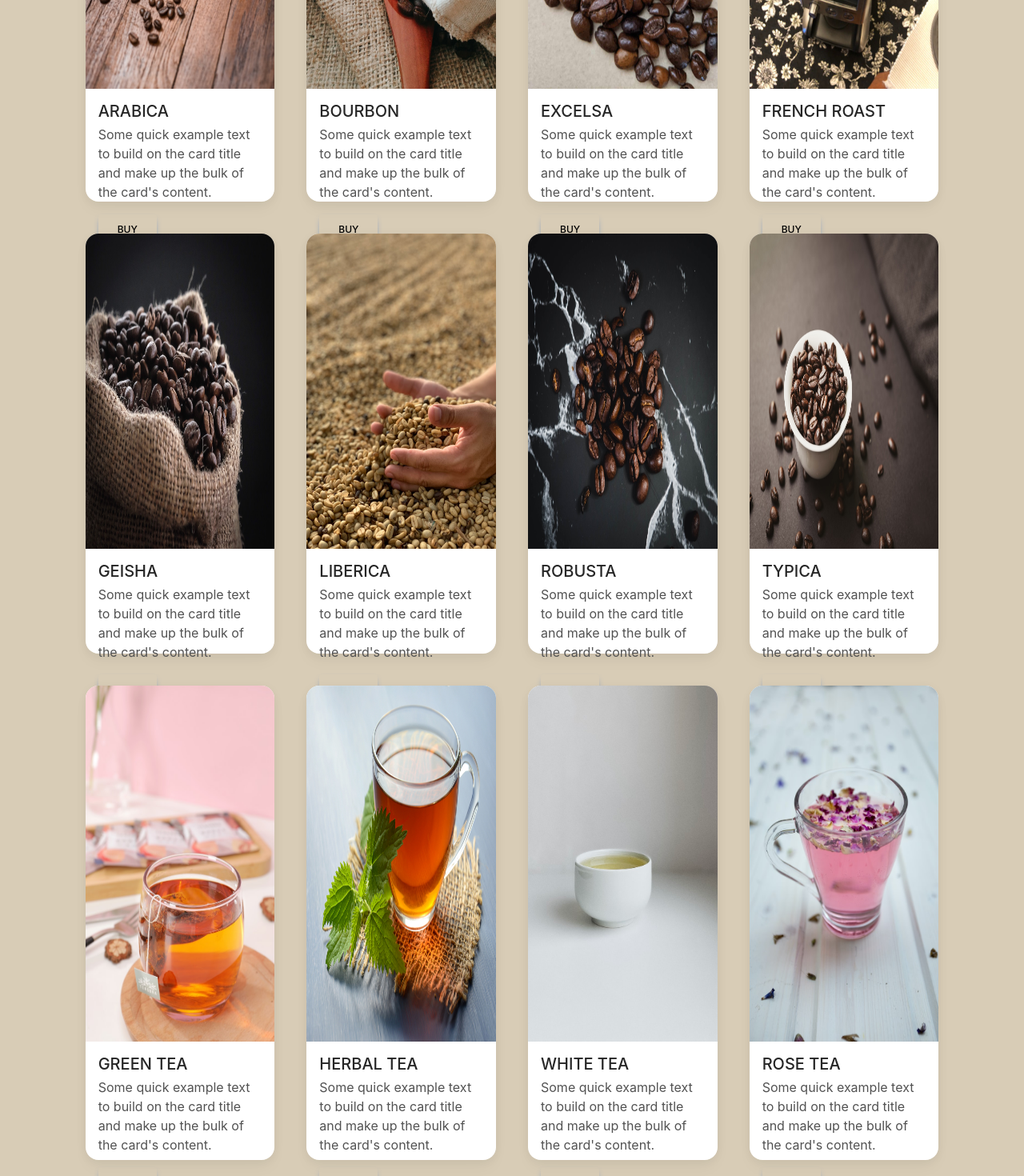
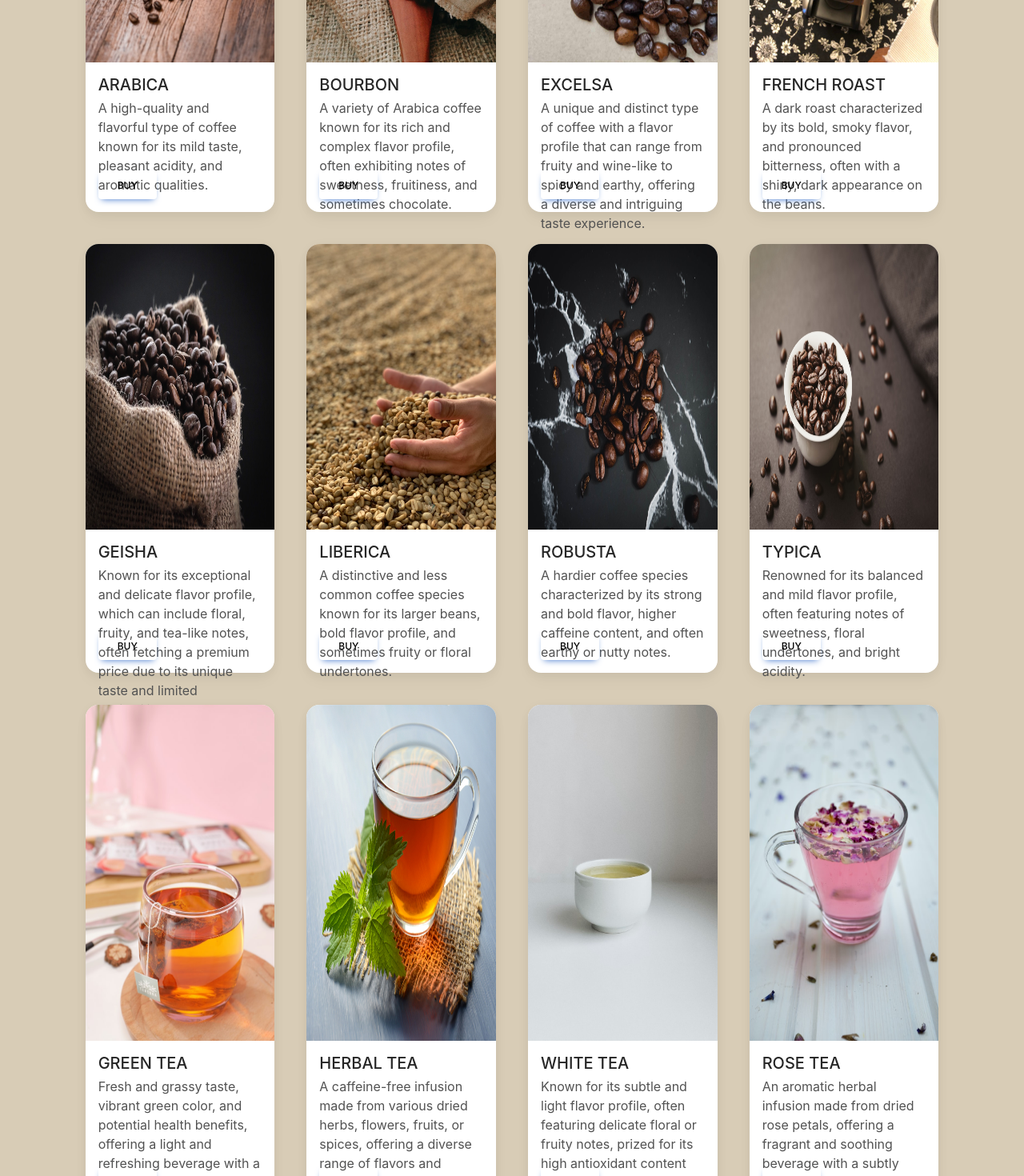
Before and after one commit to majocast/OnTheGrind-React, a React (Create React App) app in the folder client/: page /products in a window 1280 px wide. Shown: the part 560-2030 px from the top of the page at 80% size. Built offline with nearby package versions, Linux system fonts and the light colour scheme.

Commit message:
completed basic form setup for product pop-up

```diff
--- a/client/src/components/Modal.js
+++ b/client/src/components/Modal.js
@@ -2,15 +2,35 @@
 import React from 'react';
 import { AiOutlineCloseCircle } from 'react-icons/ai';
 
-const Modal = ({ isOpen, onClose }) => {
+const Modal = ({ isOpen, onClose, selectedProduct }) => {
+
+  const getSelectedValue = (value) => {
+    console.log(value)
+  }
+
+  const submit = () => {
+    console.log("added to cart");
+  }
+
   if (!isOpen) return null;
 
   return (
     <div className="flex fixed top-0 left-0 w-screen h-screen justify-center items-center bg-gray-950/50">
-      <div className="relative h-3/4 w-1/2 top-50 left-50 flex flex-col items-center justify-center bg-white rounded-2xl">
-        <h2 className='border-black'>Modal Title</h2>
-        <p>This is the content of the modal window.</p>
-        <button className='absolute top-0 left-0 p-4 hover:color-[]' onClick={onClose}><AiOutlineCloseCircle size={30}/></button>
+      <div className="animate-rise relative h-3/4 w-1/2 top-50 left-50 flex flex-col items-center justify-center bg-white rounded-2xl">
+        <div className='w-5/6 flex flex-col justify-center items-center'>
+          <h1 className='uppercase text-5xl font-bold py-4'>{selectedProduct.name}</h1>
+          <p className='text-center'>{selectedProduct.description}</p>
+          <form action='POST'>
+            <select onChange={(e) => getSelectedValue(e.target.value)}>
+              <option disabled selected value='select'>Select an option!</option>
+              <option value='1lb'>$19.95 for 1lbs</option>
+              <option value='2.5lb'>$32.75 for 2.5lbs</option>
+              <option value='5lb'>$46.75 for 5lbs</option>
+            </select>
+            <input type='submit' value='Add to Cart' onClick={submit}/>
+          </form>
+        </div>
+        <button className='absolute top-0 left-0 p-4' onClick={onClose}><AiOutlineCloseCircle size={30}/></button>
       </div>
     </div>
   );
--- a/client/src/pages/Products.js
+++ b/client/src/pages/Products.js
@@ -14,31 +14,33 @@ import whiteImage from '../images/products/white.jpg';
 import roseImage from '../images/products/rose.jpg';
 
 const products = [
-  {name: 'arabica', price: '$19.95-$46.75', image: arabicaImage, class: 'all coffee'},
-  {name: 'bourbon', price: '$19.95-$46.75', image: bourbonImage, class: 'all coffee'},
-  {name: 'excelsa', price: '$19.95-$46.75', image: excelsaImage, class: 'all coffee'},
-  {name: 'french roast', price: '$19.95-$46.75', image: frenchImage, class: 'all coffee'},
-  {name: 'geisha', price: '$19.95-$46.75', image: geishaImage, class: 'all coffee'},
-  {name: 'liberica', price: '$19.95-$46.75', image: libericaImage, class: 'all coffee'},
-  {name: 'robusta', price: '$19.95-$46.75', image: robustaImage, class: 'all coffee'},
-  {name: 'typica', price: '$19.95-$46.75', image: typicaImage, class: 'all coffee'},
-  {name: 'green tea', price: '$19.95-$46.75', image: greenImage, class: 'all tea'},
-  {name: 'herbal tea', price: '$19.95-$46.75', image: herbalImage, class: 'all tea'},
-  {name: 'white tea', price: '$19.95-$46.75', image: whiteImage, class: 'all tea'},
-  {name: 'rose tea', price: '$19.95-$46.75', image: roseImage, class: 'all tea'},
+  {name: 'arabica', price: '$19.95-$46.75', image: arabicaImage, class: 'all coffee', description: 'A high-quality and flavorful type of coffee known for its mild taste, pleasant acidity, and aromatic qualities.'},
+  {name: 'bourbon', price: '$19.95-$46.75', image: bourbonImage, class: 'all coffee', description: 'A variety of Arabica coffee known for its rich and complex flavor profile, often exhibiting notes of sweetness, fruitiness, and sometimes chocolate.'},
+  {name: 'excelsa', price: '$19.95-$46.75', image: excelsaImage, class: 'all coffee', description: 'A unique and distinct type of coffee with a flavor profile that can range from fruity and wine-like to spicy and earthy, offering a diverse and intriguing taste experience.'},
+  {name: 'french roast', price: '$19.95-$46.75', image: frenchImage, class: 'all coffee', description: 'A dark roast characterized by its bold, smoky flavor, and pronounced bitterness, often with a shiny, dark appearance on the beans.'},
+  {name: 'geisha', price: '$19.95-$46.75', image: geishaImage, class: 'all coffee', description: 'Known for its exceptional and delicate flavor profile, which can include floral, fruity, and tea-like notes, often fetching a premium price due to its unique taste and limited availability.'},
+  {name: 'liberica', price: '$19.95-$46.75', image: libericaImage, class: 'all coffee', description: 'A distinctive and less common coffee species known for its larger beans, bold flavor profile, and sometimes fruity or floral undertones.'},
+  {name: 'robusta', price: '$19.95-$46.75', image: robustaImage, class: 'all coffee', description: 'A hardier coffee species characterized by its strong and bold flavor, higher caffeine content, and often earthy or nutty notes.'},
+  {name: 'typica', price: '$19.95-$46.75', image: typicaImage, class: 'all coffee', description: 'Renowned for its balanced and mild flavor profile, often featuring notes of sweetness, floral undertones, and bright acidity.'},
+  {name: 'green tea', price: '$19.95-$46.75', image: greenImage, class: 'all tea', description: 'Fresh and grassy taste, vibrant green color, and potential health benefits, offering a light and refreshing beverage with a delicate balance of sweetness and astringency.'},
+  {name: 'herbal tea', price: '$19.95-$46.75', image: herbalImage, class: 'all tea', description: 'A caffeine-free infusion made from various dried herbs, flowers, fruits, or spices, offering a diverse range of flavors and potential health benefits, often enjoyed for its soothing and aromatic qualities.'},
+  {name: 'white tea', price: '$19.95-$46.75', image: whiteImage, class: 'all tea', description: 'Known for its subtle and light flavor profile, often featuring delicate floral or fruity notes, prized for its high antioxidant content and potential health benefits.'},
+  {name: 'rose tea', price: '$19.95-$46.75', image: roseImage, class: 'all tea', description: 'An aromatic herbal infusion made from dried rose petals, offering a fragrant and soothing beverage with a subtly floral taste and potential relaxation properties.'},
 ]
 
 
 const Products = () => {
   const [isModalOpen, setIsModalOpen] = useState(false);
   const [filter, setFilter] = useState('all');
+  const [selectedProduct, setSelectedProduct] = useState(null);
 
   const handleFilterSelection = (newFilter) => {
     console.log('new filter: ' + newFilter);
     setFilter(newFilter);
   }
 
-  const openModal = (name) => {
+  const openModal = (name, description) => {
+    setSelectedProduct({ name, description });
     setIsModalOpen(true);
     document.body.style.overflow = 'hidden';
   }
@@ -50,8 +52,9 @@ const Products = () => {
 
   return (
     <div className='flex flex-col items-center justify-center'>
-      <h1 className='uppercase text-5xl font-bold py-8'>Products</h1>
-      <div className='space-x-4 pb-4' align="center">
+      <h1 className='uppercase text-5xl font-bold py-4'>Products</h1>
+      <h2 className='uppercase text-md font-bold pb-4'>**all products are sold by the bag**</h2>
+      <div className='space-x-4 pb-6' align="center">
         <button class="rounded-md p-2 bg-white" onClick={() => handleFilterSelection('all')}>Show All</button>
         <button class="rounded-md p-2 bg-white" onClick={() => handleFilterSelection('coffee')}>Coffee</button>
         <button class="rounded-md p-2 bg-white" onClick={() => handleFilterSelection('tea')}>Tea</button>
@@ -61,24 +64,23 @@ const Products = () => {
         {products.map((product) => {
           if(product.class.includes(filter)) {
             return (
-              <div className="flex flex-col rounded-2xl bg-white shadow-[0_2px_15px_-3px_rgba(0,0,0,0.07),0_10px_20px_-2px_rgba(0,0,0,0.04)] dark:bg-neutral-700">
+              <div className="relative flex flex-col rounded-2xl bg-white shadow-[0_2px_15px_-3px_rgba(0,0,0,0.07),0_10px_20px_-2px_rgba(0,0,0,0.04)] dark:bg-neutral-700">
                 <img
-                  className="rounded-t-2xl h-3/4"
+                  className="rounded-t-2xl h-2/3"
                   src={product.image}
                   alt={product.name} />
-                <div className="p-4 h-1/4">
+                <div className="p-4 h-1/3">
                   <h5
                     className="mb-1 text-xl uppercase font-medium leading-tight text-neutral-800 dark:text-neutral-50">
                     {product.name}
                   </h5>
                   <p className="mb-4 text-base text-neutral-600 dark:text-neutral-200">
-                    Some quick example text to build on the card title and make up the
-                    bulk of the card's content.
+                    {product.description}
                   </p>
                   <button
-                    onClick={() => openModal(product.name)}
+                    onClick={() => openModal(product.name, product.description)}
                     type="button"
-                    className="inline-block rounded bg-primary px-6 pb-2 pt-2.5 text-xs font-medium uppercase leading-normal text-black shadow-[0_4px_9px_-4px_#3b71ca] transition duration-150 ease-in-out hover:bg-primary-600 hover:shadow-[0_8px_9px_-4px_rgba(59,113,202,0.3),0_4px_18px_0_rgba(59,113,202,0.2)] focus:bg-primary-600 focus:shadow-[0_8px_9px_-4px_rgba(59,113,202,0.3),0_4px_18px_0_rgba(59,113,202,0.2)] focus:outline-none focus:ring-0 active:bg-primary-700 active:shadow-[0_8px_9px_-4px_rgba(59,113,202,0.3),0_4px_18px_0_rgba(59,113,202,0.2)] dark:shadow-[0_4px_9px_-4px_rgba(59,113,202,0.5)] dark:hover:shadow-[0_8px_9px_-4px_rgba(59,113,202,0.2),0_4px_18px_0_rgba(59,113,202,0.1)] dark:focus:shadow-[0_8px_9px_-4px_rgba(59,113,202,0.2),0_4px_18px_0_rgba(59,113,202,0.1)] dark:active:shadow-[0_8px_9px_-4px_rgba(59,113,202,0.2),0_4px_18px_0_rgba(59,113,202,0.1)]"
+                    className="absolute bottom-4 left-4 inline-block rounded bg-primary px-6 pb-2 pt-2.5 text-xs font-medium uppercase leading-normal text-black shadow-[0_4px_9px_-4px_#3b71ca] transition duration-150 ease-in-out hover:bg-primary-600 hover:shadow-[0_8px_9px_-4px_rgba(59,113,202,0.3),0_4px_18px_0_rgba(59,113,202,0.2)] focus:bg-primary-600 focus:shadow-[0_8px_9px_-4px_rgba(59,113,202,0.3),0_4px_18px_0_rgba(59,113,202,0.2)] focus:outline-none focus:ring-0 active:bg-primary-700 active:shadow-[0_8px_9px_-4px_rgba(59,113,202,0.3),0_4px_18px_0_rgba(59,113,202,0.2)] dark:shadow-[0_4px_9px_-4px_rgba(59,113,202,0.5)] dark:hover:shadow-[0_8px_9px_-4px_rgba(59,113,202,0.2),0_4px_18px_0_rgba(59,113,202,0.1)] dark:focus:shadow-[0_8px_9px_-4px_rgba(59,113,202,0.2),0_4px_18px_0_rgba(59,113,202,0.1)] dark:active:shadow-[0_8px_9px_-4px_rgba(59,113,202,0.2),0_4px_18px_0_rgba(59,113,202,0.1)]"
                     data-te-ripple-init
                     data-te-ripple-color="light">
                     buy
@@ -89,7 +91,7 @@ const Products = () => {
           }
         })}
       </div>
-      <Modal isOpen={isModalOpen} onClose={closeModal} />
+      <Modal isOpen={isModalOpen} onClose={closeModal} selectedProduct={selectedProduct}/>
     </div>
   );
 }
--- a/client/tailwind.config.js
+++ b/client/tailwind.config.js
@@ -2,7 +2,17 @@
 module.exports = {
   content: ["./src/**/*.{js,jsx,ts,tsx}"],
   theme: {
-    extend: {},
+    extend: {
+      keyframes: {
+        rise: {
+          '0%': {transform: 'translateY(100%)', opacity: 0},
+          '100%': {transform: 'translateY(0)', opacity: 1}
+        },
+      },
+      animation: {
+        rise: 'rise 0.5s ease-out',
+      }
+    },
   },
   plugins: [],
 }
```
